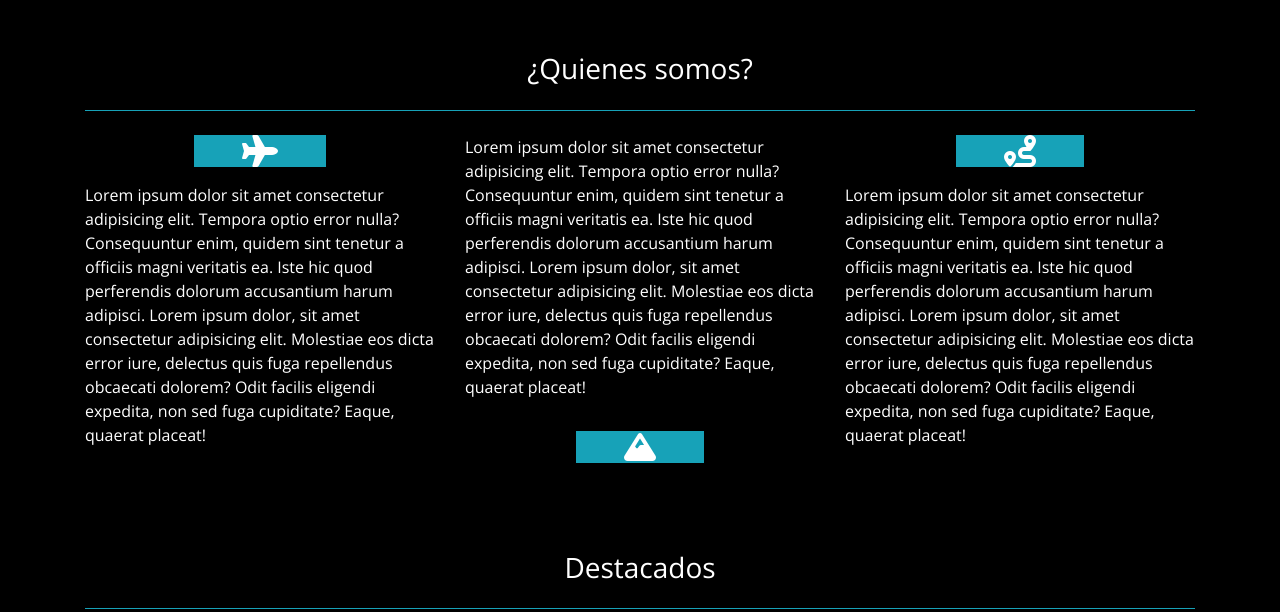
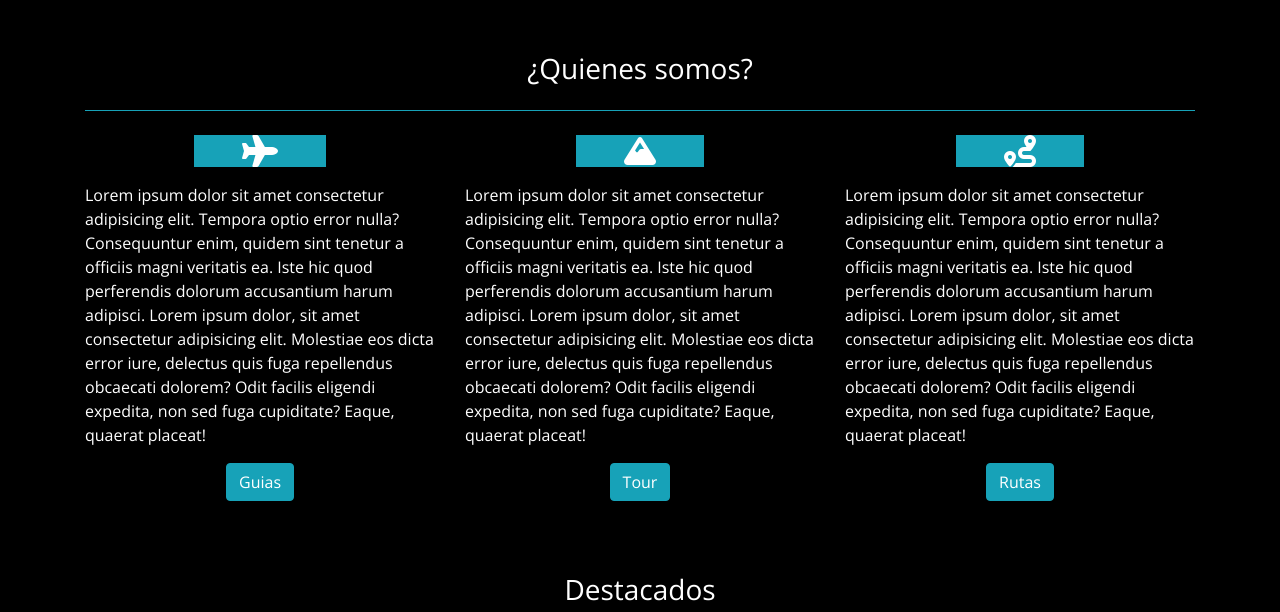
Before and after one commit to isidelrio/probando-git2, a plain HTML site: page index.html in a window 1280 px wide. Shown: the part 980-1592 px from the top of the page. Drawn offline with nearby package versions, Linux system fonts and the light colour scheme; a script that the page names is missing.

Commit message:
cambios en index

```diff
--- a/index.html
+++ b/index.html
@@ -59,14 +59,17 @@
           <div class="col-md-4 col-lg-4 col-lx-4">
             <i class="fas fa-plane fa-2x my-3 px-5 bg-info" aria-hidden="true"></i>
             <p class="text-left">Lorem ipsum dolor sit amet consectetur adipisicing elit. Tempora optio error nulla? Consequuntur enim, quidem sint tenetur a officiis magni veritatis ea. Iste hic quod perferendis dolorum accusantium harum adipisci. Lorem ipsum dolor, sit amet consectetur adipisicing elit. Molestiae eos dicta error iure, delectus quis fuga repellendus obcaecati dolorem? Odit facilis eligendi expedita, non sed fuga cupiditate? Eaque, quaerat placeat!</p>
+            <button type="button" class="btn btn-info">Guias</button>
           </div>
             <div class="col-md-4 col-lg-4 col-lx-4">
-              <p class="text-left my-3">Lorem ipsum dolor sit amet consectetur adipisicing elit. Tempora optio error nulla? Consequuntur enim, quidem sint tenetur a officiis magni veritatis ea. Iste hic quod perferendis dolorum accusantium harum adipisci. Lorem ipsum dolor, sit amet consectetur adipisicing elit. Molestiae eos dicta error iure, delectus quis fuga repellendus obcaecati dolorem? Odit facilis eligendi expedita, non sed fuga cupiditate? Eaque, quaerat placeat!</p>
               <i class="fas fa-mountain fa-2x my-3 px-5 bg-info" aria-hidden="true"></i>
+              <p class="text-left">Lorem ipsum dolor sit amet consectetur adipisicing elit. Tempora optio error nulla? Consequuntur enim, quidem sint tenetur a officiis magni veritatis ea. Iste hic quod perferendis dolorum accusantium harum adipisci. Lorem ipsum dolor, sit amet consectetur adipisicing elit. Molestiae eos dicta error iure, delectus quis fuga repellendus obcaecati dolorem? Odit facilis eligendi expedita, non sed fuga cupiditate? Eaque, quaerat placeat!</p>
+              <button type="button" class="btn btn-info">Tour</button>
             </div>
             <div class="col-md-4 col-lg-4 col-lx-4">
               <i class="fas fa-route fa-2x my-3 px-5 bg-info" aria-hidden="true"></i>
               <p class="text-left">Lorem ipsum dolor sit amet consectetur adipisicing elit. Tempora optio error nulla? Consequuntur enim, quidem sint tenetur a officiis magni veritatis ea. Iste hic quod perferendis dolorum accusantium harum adipisci. Lorem ipsum dolor, sit amet consectetur adipisicing elit. Molestiae eos dicta error iure, delectus quis fuga repellendus obcaecati dolorem? Odit facilis eligendi expedita, non sed fuga cupiditate? Eaque, quaerat placeat!</p>
+              <button type="button" class="btn btn-info">Rutas</button>
             </div>
         </div>
     </section>
```
